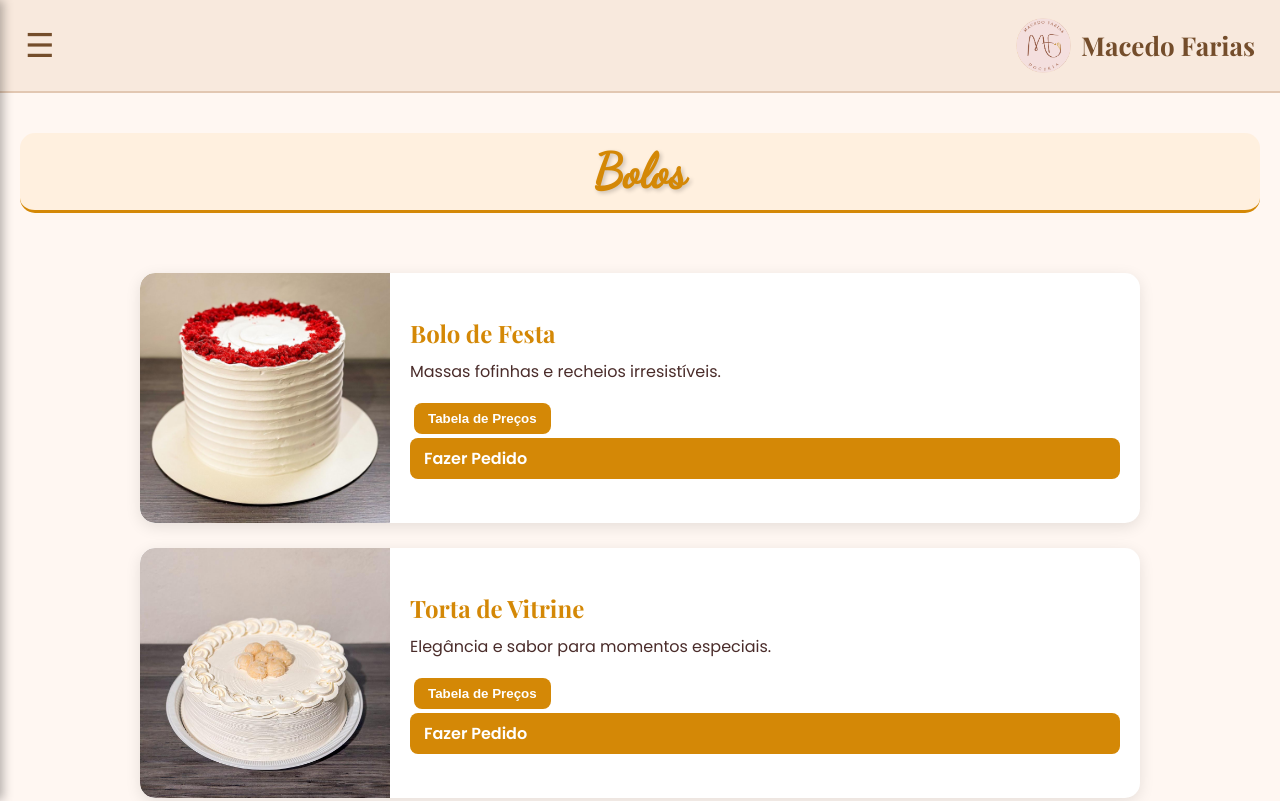
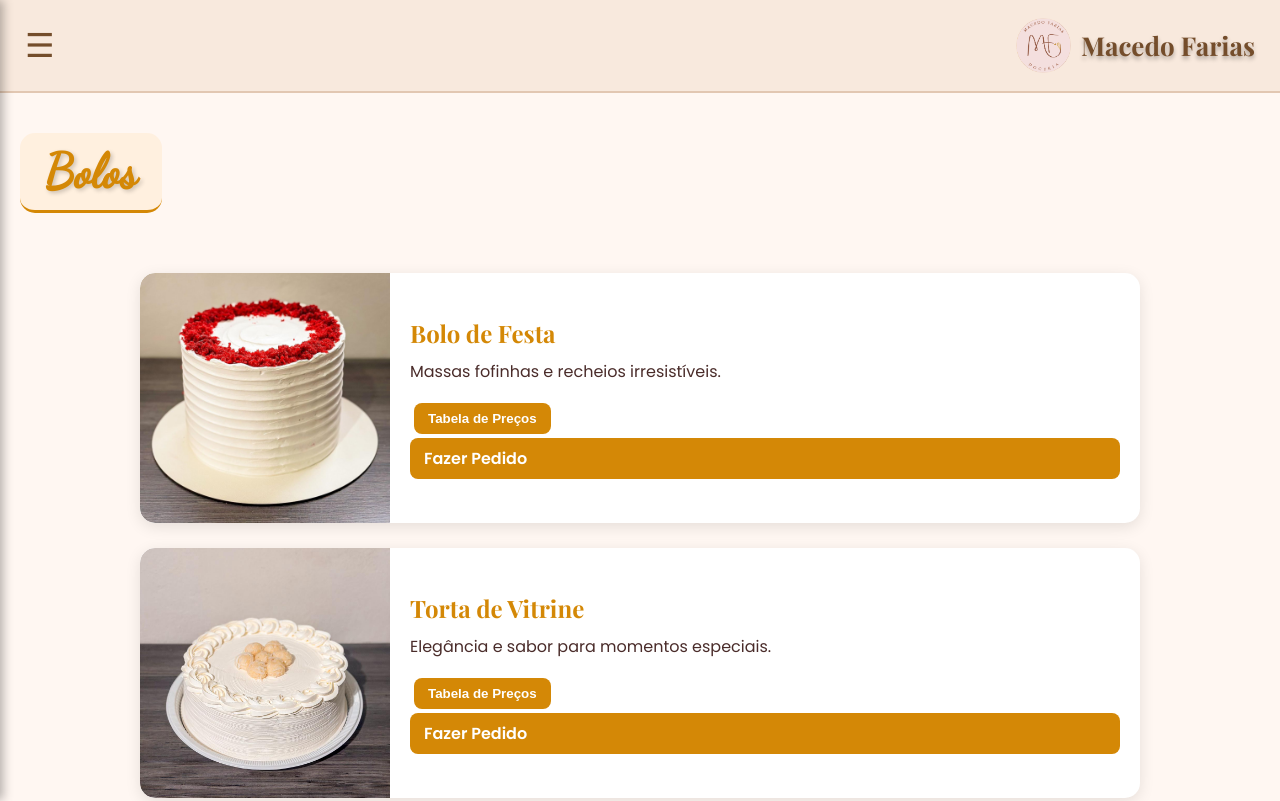
Before and after one commit to Andrefelip99/Site-MacedoFarias, a plain HTML site: page projeto-front/bolo-f.html in a window 1280 px wide. Shown: the top 801 px of the page. Drawn offline with nearby package versions, Linux system fonts and the light colour scheme.

Commit message:
Update styles for logo and professional title

```diff
--- a/projeto-front/bolo-f.html
+++ b/projeto-front/bolo-f.html
@@ -25,7 +25,7 @@
     .navbar { display:flex; justify-content:space-between; align-items:center; padding:18px 25px; background:#f8e9dd; border-bottom:2px solid #e2c7b2; position:sticky; top:0; z-index:2000; }
     .logo-bakery { display:flex; align-items:center; gap:10px; }
     .logo-bakery img { width:55px; border-radius:50%; }
-    .logo-bakery h2 { font-size:26px; font-weight:700; color:#744d2b; }
+    .logo-bakery h2 { font-size:26px; font-weight:700; color:#744d2b;text-shadow: 0 3px 4px rgba(0, 0, 0, 0.3); }
     .menu-hamb { font-size:33px; cursor:pointer; color:#744d2b; user-select:none; }
 
     /* MENU LATERAL */
@@ -45,7 +45,7 @@
     /* TÍTULO PROFISSIONAL */
     .titulo-profissional {
       font-size:48px;
-      text-align:center;
+      text-align:left;
       color:#d48806;
       font-family:'Dancing Script', cursive;
       text-shadow: 2px 2px 4px rgba(0,0,0,0.2);
@@ -55,7 +55,7 @@
       border-radius: 15px;
       border-bottom: 3px solid #d48806;
       margin-bottom: 40px;
-      width: 100%;
+      width: fit-content;
     }
 
     /* CARDS HORIZONTAIS */
```
